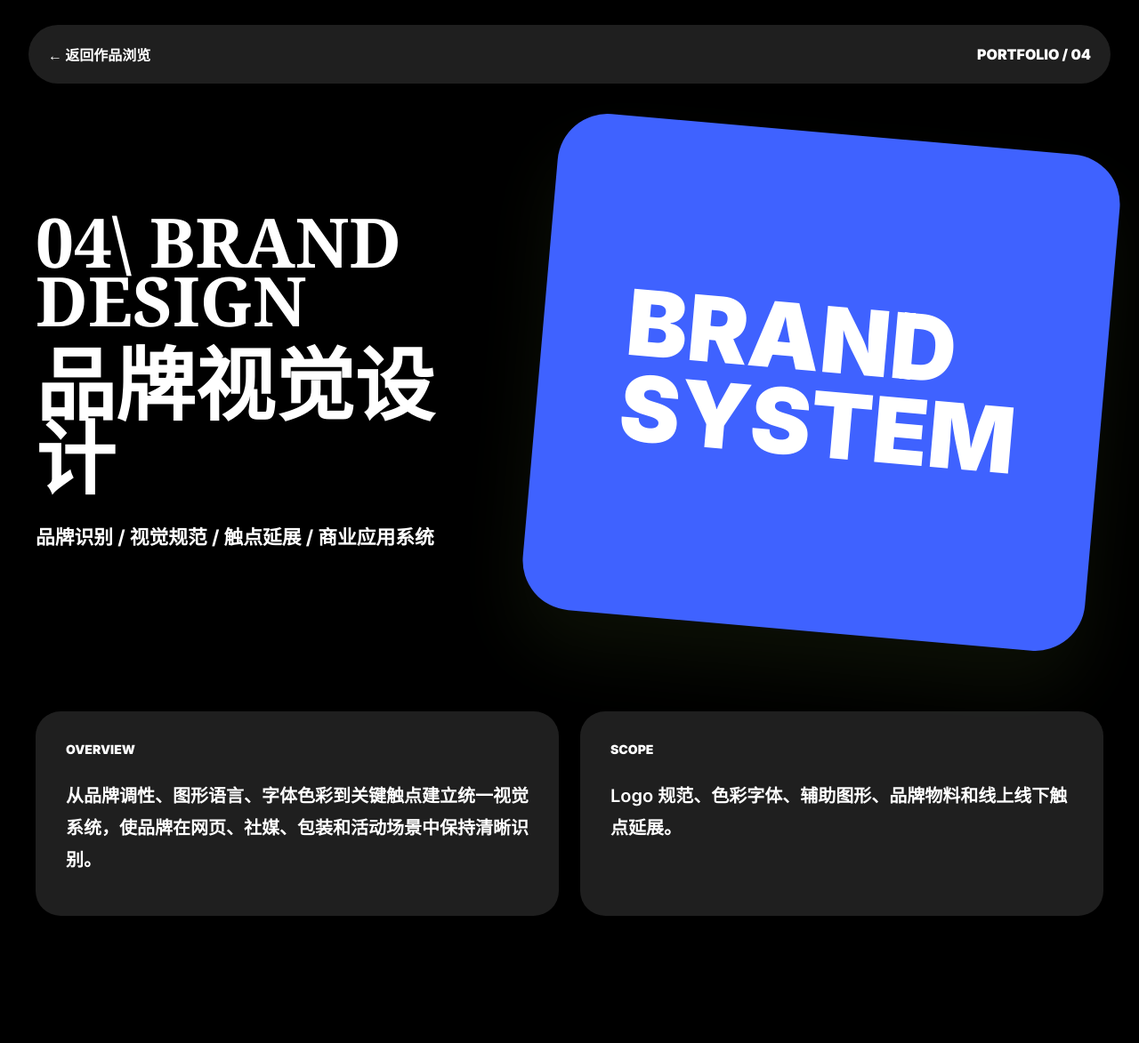
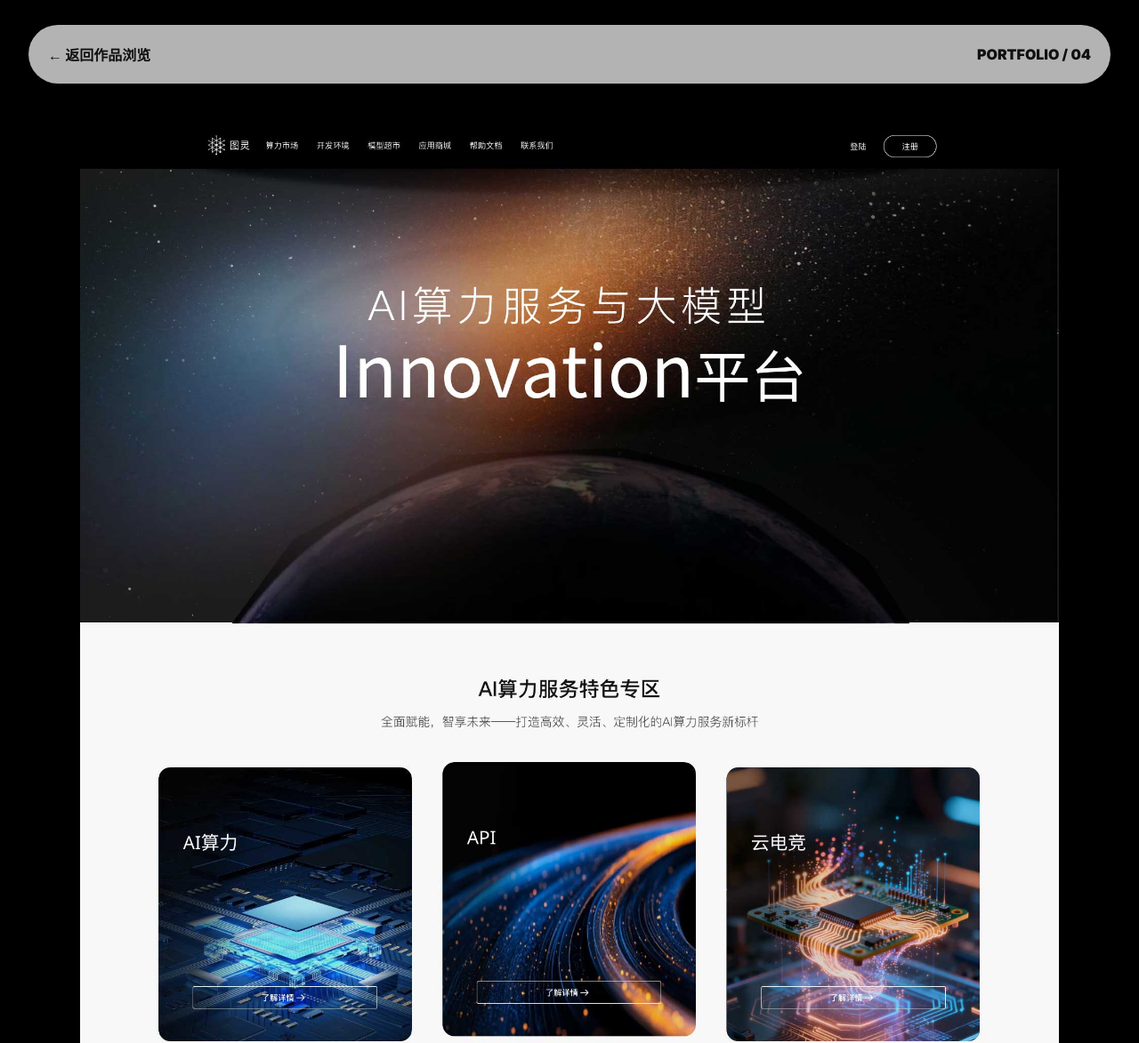
Before and after one commit to xiaoxuwolf/personalweb, a website: page project-brand.html in a window 1280 px wide. Shown: the top 1173 px of the page at 89% size. Before the commit the page ends 1120 px from the top, so only its background shows below. Drawn offline with Linux system fonts and the light colour scheme.

Commit message:
网页项目

```diff
--- a/project-brand.html
+++ b/project-brand.html
@@ -12,33 +12,17 @@
     />
     <link rel="stylesheet" href="css/project.css" />
   </head>
-  <body class="detail-page theme-blue">
+  <body class="detail-page">
     <header class="detail-nav">
       <a href="index.html#projects">← 返回作品浏览</a>
       <span>PORTFOLIO / 04</span>
     </header>
     <main>
-      <section class="detail-hero">
-        <div class="detail-copy">
-          <p>04\ BRAND DESIGN</p>
-          <h1>品牌视觉设计</h1>
-          <span>品牌识别 / 视觉规范 / 触点延展 / 商业应用系统</span>
-        </div>
-        <div class="detail-brand">
-          <span>BRAND</span>
-          <span>SYSTEM</span>
-        </div>
-      </section>
-      <section class="detail-content">
-        <article>
-          <span>Overview</span>
-          <p>从品牌调性、图形语言、字体色彩到关键触点建立统一视觉系统，使品牌在网页、社媒、包装和活动场景中保持清晰识别。</p>
-        </article>
-        <article>
-          <span>Scope</span>
-          <p>Logo 规范、色彩字体、辅助图形、品牌物料和线上线下触点延展。</p>
-        </article>
-      </section>
+      <div class="container">
+        <img src="./assets/pro4_1.jpg" />
+        <img src="./assets/pro4_2.png" />
+        <img src="./assets/pro4_3.png" />
+      </div>
     </main>
   </body>
 </html>
```
Also changed, not shown: assets/pro4_1.jpg (added), assets/pro4_2.jpg (added), assets/pro4_3.jpg (added).
